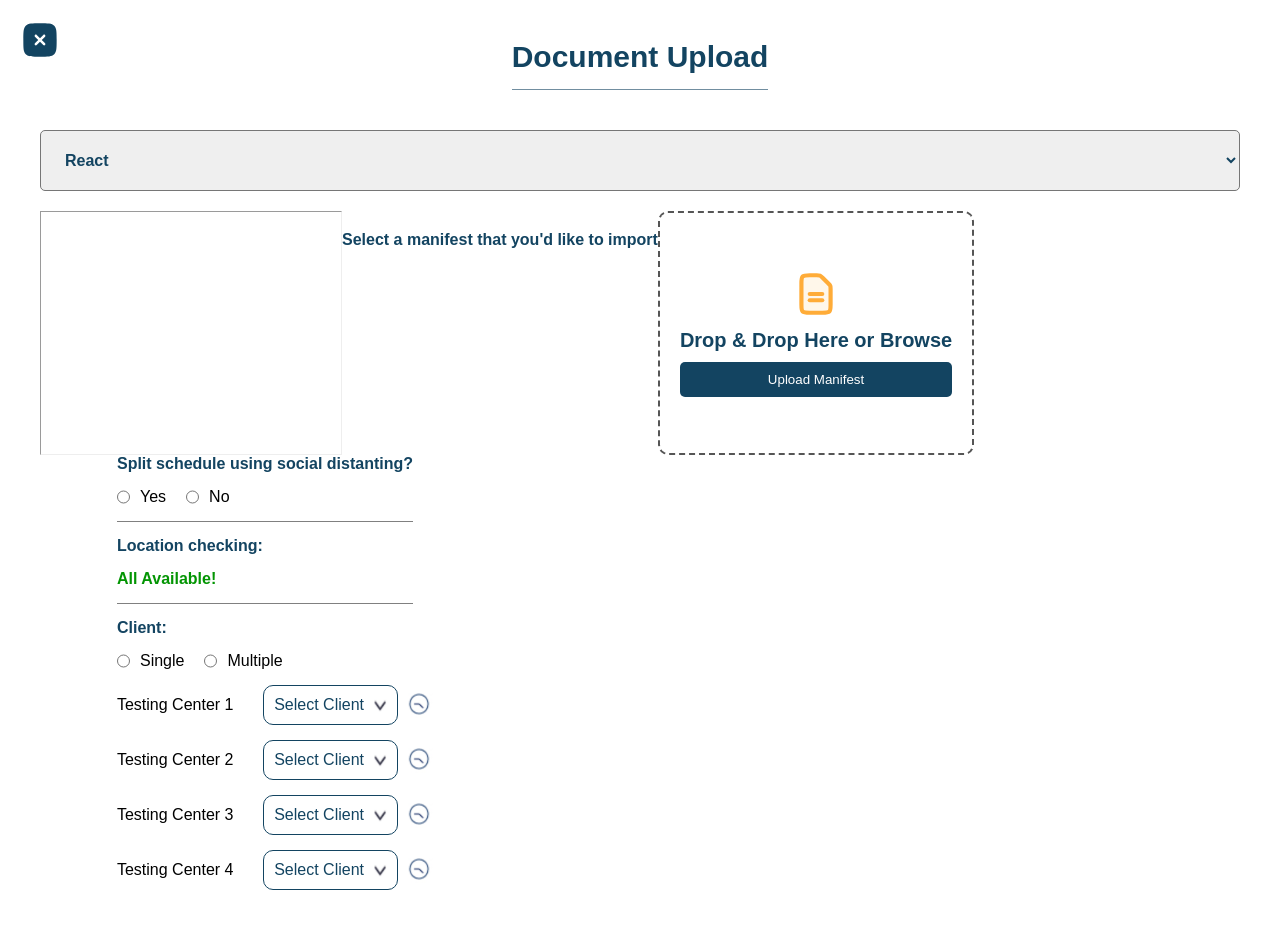
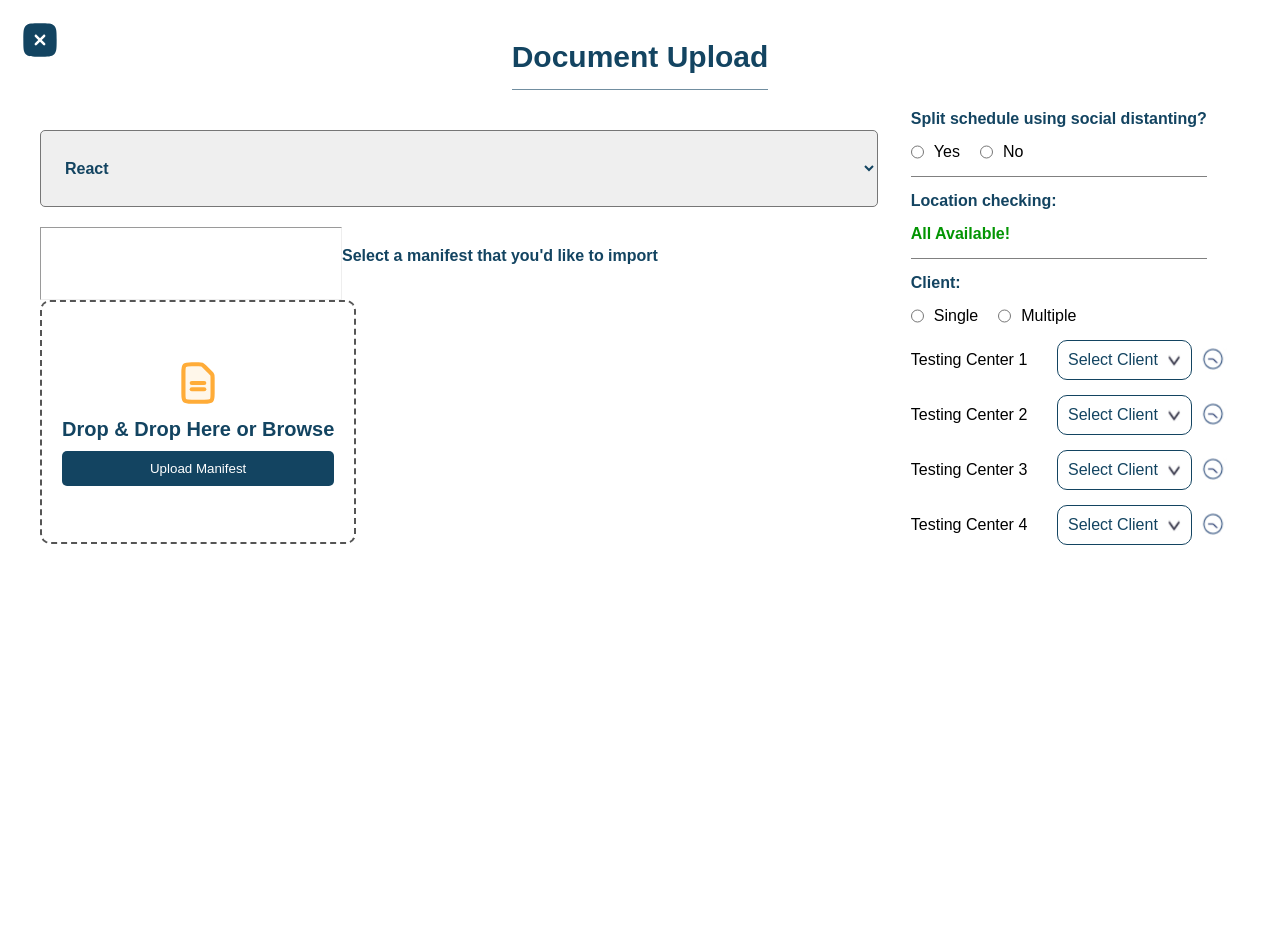
Before and after one commit to Faxraddin/Robby, a React (Create React App) app: page / in a window 1280 px wide. Shown: the top 928 px of the page. After the commit the page ends 800 px from the top, so only its background shows below. Built offline with nearby package versions, Linux system fonts and the light colour scheme.

Commit message:
align try 1

```diff
--- a/src/App.js
+++ b/src/App.js
@@ -5,9 +5,12 @@ import RightPart from "./components/RightPart/RightPart";
 const App = () => {
   return (
     <div className="app">
-      <DocumentUpload />
-      <Form />
-      <RightPart/>
+      <div className="app-container">
+        <div className="app-p1">
+          <DocumentUpload />
+          <Form />
+        </div>
+      </div>
     </div>
   );
 };
--- a/src/components/Form.js
+++ b/src/components/Form.js
@@ -1,9 +1,11 @@
 import "./Form.css";
 import Select from "./Select";
 import UploadField from "./UploadField";
+import RightPart from './RightPart/RightPart';
 
 const Form = () => {
   return (
+    <div style={{display:'flex'}}>
       <div className="main_form_div">
         <Select fields={["React", "Node"]} />
         <hr style={{ width: "300px" }} />
@@ -12,6 +14,8 @@ const Form = () => {
         </p>
         <UploadField />
       </div>
+      <RightPart/>
+    </div>
   );
 };
 export default Form;
--- a/src/components/RightPart/RightPart.js
+++ b/src/components/RightPart/RightPart.js
@@ -1,4 +1,5 @@
-import './RightPart.css'
+import './RightPart.css';
+import React from 'react';
 
 const RightPart = () => {
   return (
--- a/src/index.css
+++ b/src/index.css
@@ -7,4 +7,8 @@
 .app {
   padding: 40px;
   position: relative;
+};
+
+.app-container{
+  display: flex;
 }
```
Lines whose indentation alone changed are shown as unchanged.
